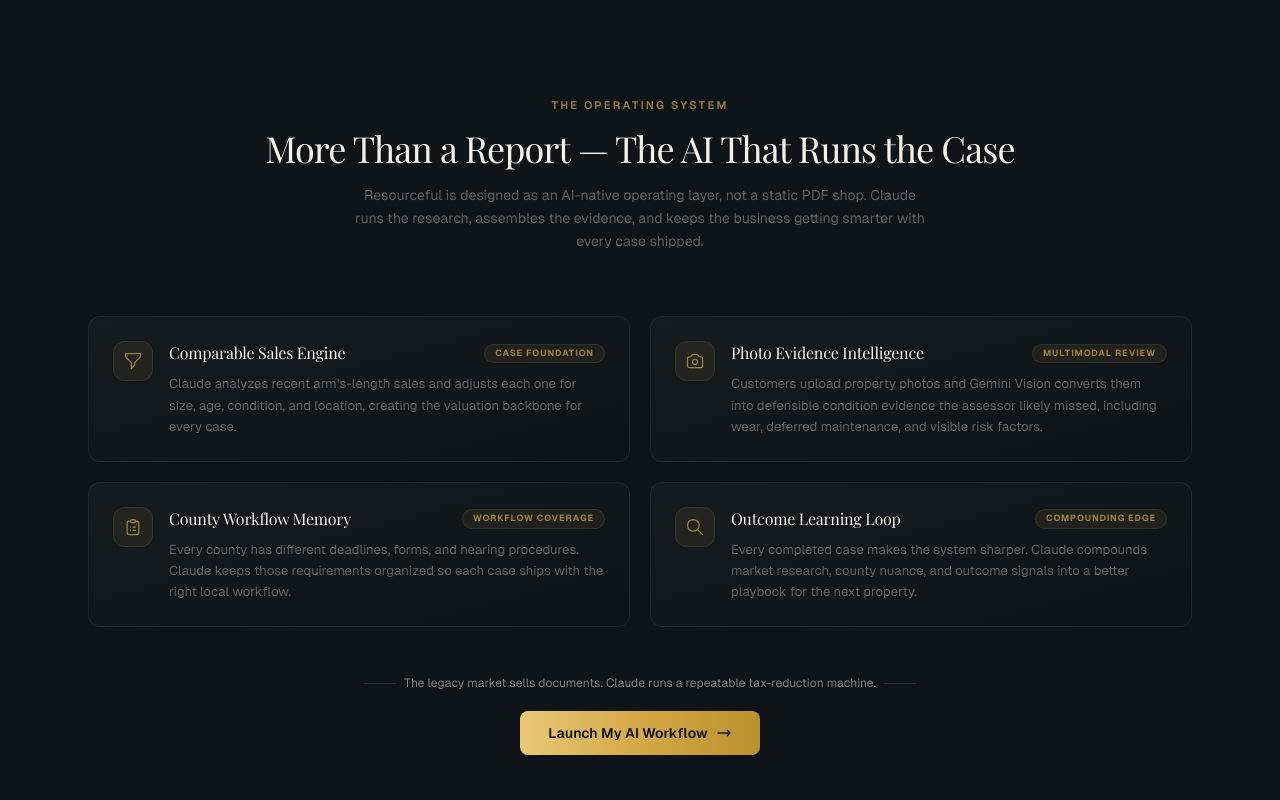
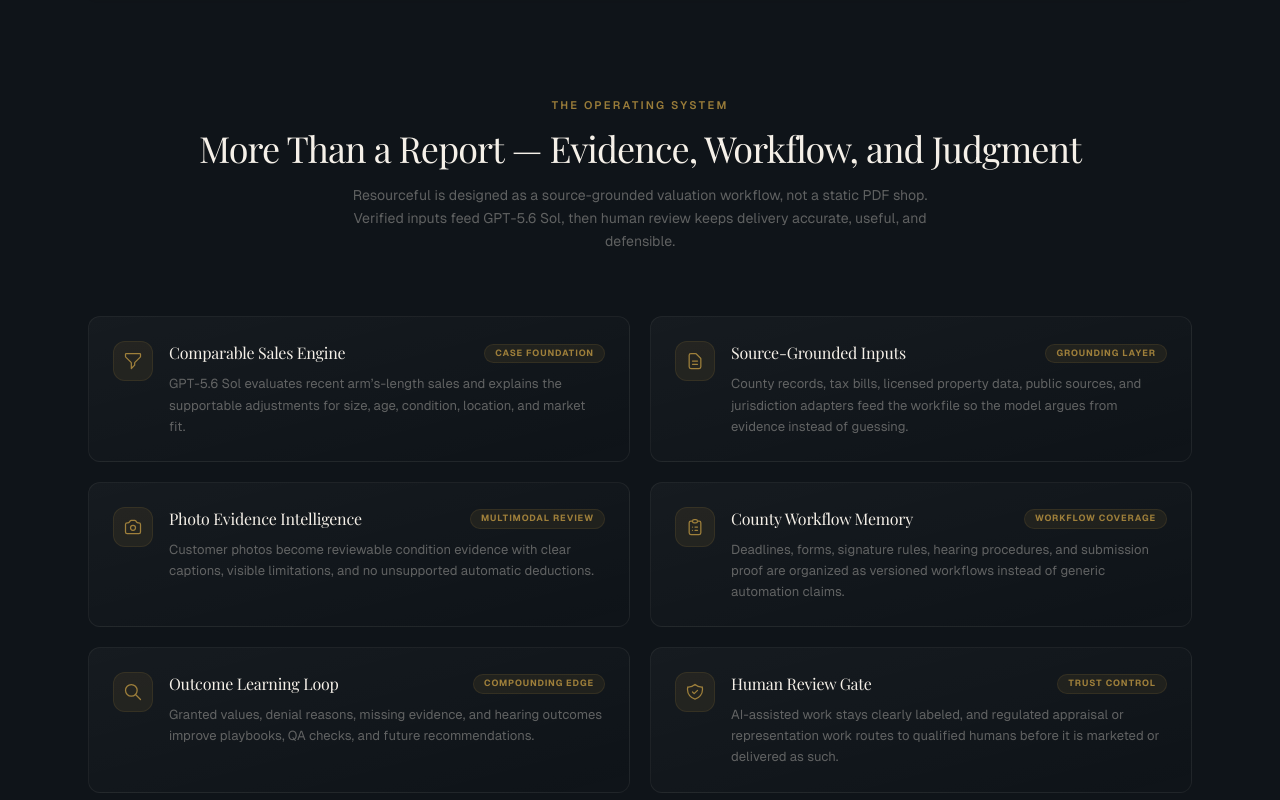
Before and after one commit to mikelaurenzo7-collab/Resourceful, a Next.js app: page / in a window 1280 px wide. Shown: the part 3620-4420 px from the top of the page. Built offline with nearby package versions, Linux system fonts and the light colour scheme; no server answers; a web font is replaced by a local one.

Commit message:
Add source-grounded intelligence positioning

```diff
--- a/src/components/landing/PropertyIntelligence.tsx
+++ b/src/components/landing/PropertyIntelligence.tsx
@@ -1,5 +1,4 @@
 // ─── Property Intelligence Section ───────────────────────────────────────────
-// "The future of real estate is knowing what your property is worth — always."
 // Shows a compelling visual breakdown of what the REsourceful report covers,
 // positioned as the intelligence layer every homeowner deserves.
 
@@ -8,27 +7,39 @@
 const capabilities = [
   {
     title: 'Comparable Sales Engine',
-    description: 'Claude analyzes recent arm’s-length sales and adjusts each one for size, age, condition, and location, creating the valuation backbone for every case.',
+    description: 'GPT-5.6 Sol evaluates recent arm’s-length sales and explains the supportable adjustments for size, age, condition, location, and market fit.',
     metric: 'Case Foundation',
     icon: 'M3 4a1 1 0 011-1h16a1 1 0 011 1v2.586a1 1 0 01-.293.707l-6.414 6.414a1 1 0 00-.293.707V17l-4 4v-6.586a1 1 0 00-.293-.707L3.293 7.293A1 1 0 013 6.586V4z',
   },
   {
+    title: 'Source-Grounded Inputs',
+    description: 'County records, tax bills, licensed property data, public sources, and jurisdiction adapters feed the workfile so the model argues from evidence instead of guessing.',
+    metric: 'Grounding Layer',
+    icon: 'M9 12h6m-6 4h6m2 5H7a2 2 0 01-2-2V5a2 2 0 012-2h5.586a1 1 0 01.707.293l5.414 5.414A1 1 0 0119 9.414V19a2 2 0 01-2 2z',
+  },
+  {
     title: 'Photo Evidence Intelligence',
-    description: 'Customers upload property photos and Gemini Vision converts them into defensible condition evidence the assessor likely missed, including wear, deferred maintenance, and visible risk factors.',
+    description: 'Customer photos become reviewable condition evidence with clear captions, visible limitations, and no unsupported automatic deductions.',
     metric: 'Multimodal Review',
     icon: 'M3 9a2 2 0 012-2h.93a2 2 0 001.664-.89l.812-1.22A2 2 0 0110.07 4h3.86a2 2 0 011.664.89l.812 1.22A2 2 0 0018.07 7H19a2 2 0 012 2v9a2 2 0 01-2 2H5a2 2 0 01-2-2V9z M15 13a3 3 0 11-6 0 3 3 0 016 0z',
   },
   {
     title: 'County Workflow Memory',
-    description: 'Every county has different deadlines, forms, and hearing procedures. Claude keeps those requirements organized so each case ships with the right local workflow.',
+    description: 'Deadlines, forms, signature rules, hearing procedures, and submission proof are organized as versioned workflows instead of generic automation claims.',
     metric: 'Workflow Coverage',
     icon: 'M9 5H7a2 2 0 00-2 2v12a2 2 0 002 2h10a2 2 0 002-2V7a2 2 0 00-2-2h-2M9 5a2 2 0 002 2h2a2 2 0 002-2M9 5a2 2 0 012-2h2a2 2 0 012 2m-3 7h3m-3 4h3m-6-4h.01M9 16h.01',
   },
   {
     title: 'Outcome Learning Loop',
-    description: 'Every completed case makes the system sharper. Claude compounds market research, county nuance, and outcome signals into a better playbook for the next property.',
+    description: 'Granted values, denial reasons, missing evidence, and hearing outcomes improve playbooks, QA checks, and future recommendations.',
     metric: 'Compounding Edge',
     icon: 'M21 21l-6-6m2-5a7 7 0 11-14 0 7 7 0 0114 0z',
+  },
+  {
+    title: 'Human Review Gate',
+    description: 'AI-assisted work stays clearly labeled, and regulated appraisal or representation work routes to qualified humans before it is marketed or delivered as such.',
+    metric: 'Trust Control',
+    icon: 'M9 12l2 2 4-4m5.618-4.016A11.955 11.955 0 0112 2.944a11.955 11.955 0 01-8.618 3.04A12.02 12.02 0 003 9c0 5.591 3.824 10.29 9 11.622 5.176-1.332 9-6.03 9-11.622 0-1.042-.133-2.052-.382-3.016z',
   },
 ];
 
@@ -40,10 +51,10 @@
           The Operating System
         </span>
         <h2 className="font-display text-3xl md:text-4xl text-cream mt-3 tracking-tight">
-          More Than a Report — The AI That Runs the Case
+          More Than a Report — Evidence, Workflow, and Judgment
         </h2>
         <p className="mt-4 text-sm text-cream/35 max-w-xl mx-auto leading-relaxed">
-          Resourceful is designed as an AI-native operating layer, not a static PDF shop. Claude runs the research, assembles the evidence, and keeps the business getting smarter with every case shipped.
+          Resourceful is designed as a source-grounded valuation workflow, not a static PDF shop. Verified inputs feed GPT-5.6 Sol, then human review keeps delivery accurate, useful, and defensible.
         </p>
       </div>
 
@@ -79,7 +90,7 @@
       <div className="mt-12 text-center" data-animate>
         <div className="mx-auto mb-5 flex max-w-2xl flex-wrap items-center justify-center gap-x-2 gap-y-2 text-xs text-cream/50">
           <div className="hidden h-px w-8 bg-cream/10 sm:block" />
-          The legacy market sells documents. Claude runs a repeatable tax-reduction machine.
+          The legacy market sells documents. Resourceful builds a repeatable, source-grounded tax-reduction workflow.
           <div className="hidden h-px w-8 bg-cream/10 sm:block" />
         </div>
         <div>
@@ -87,7 +98,7 @@
             href="/start"
             className="inline-flex items-center gap-2 text-sm font-semibold text-navy-deep bg-gradient-to-r from-gold-light via-gold to-gold-dark px-7 py-3 rounded-lg hover:shadow-gold hover:brightness-110 transition-all duration-200"
           >
-            Launch My AI Workflow
+            Start My Case
             <svg className="w-4 h-4" fill="none" stroke="currentColor" viewBox="0 0 24 24" aria-hidden="true"><path strokeLinecap="round" strokeLinejoin="round" strokeWidth={2} d="M17 8l4 4m0 0l-4 4m4-4H3" /></svg>
           </Link>
         </div>
```
